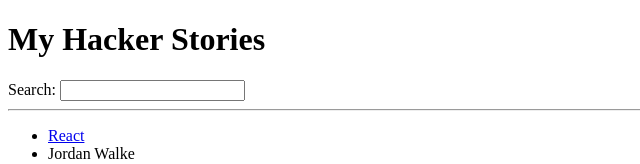
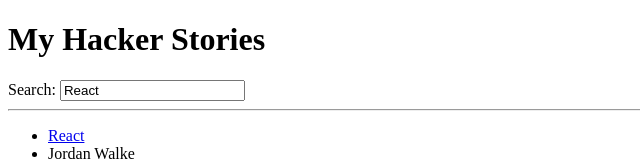
Before and after one commit to just09ash/HackerStories, a React (Vite) app in the folder hacker-stories/: page / in a window 1280 px wide. Shown: the top 164 px of the page, without its empty margins (0-640 px from the left). Built offline with nearby package versions, Linux system fonts and the light colour scheme.

Commit message:
LEVEL 13 Completed: Controlled Components

```diff
--- a/hacker-stories/src/App.jsx
+++ b/hacker-stories/src/App.jsx
@@ -24,7 +24,7 @@ const stories = [
 
 
 const App = () => {
-  const [searchTerm, setSearchTerm] = useState('');
+  const [searchTerm, setSearchTerm] = useState('React');
 
   const handleSearch = (event) => {
     setSearchTerm(event.target.value);
@@ -39,7 +39,7 @@ const App = () => {
     <>
       <div>
         <h1>My Hacker Stories</h1>
-        <Search onSearch={handleSearch} />
+        <Search onSearch={handleSearch} search={searchTerm} />
         <hr />
         <List list={stories} />
       </div>
--- a/hacker-stories/src/Search.jsx
+++ b/hacker-stories/src/Search.jsx
@@ -7,7 +7,7 @@ const Search = (props) => {
     return (
         <div>
             <label htmlFor="search">Search: </label>
-            <input id="search" type="text" onChange={handleChange}/>
+            <input id="search" type="text" onChange={handleChange} value={props.search}/>
             <br />
         </div>
     )
```
Also changed, not shown: 1 other file (tests, documents, lock files or other folders).
